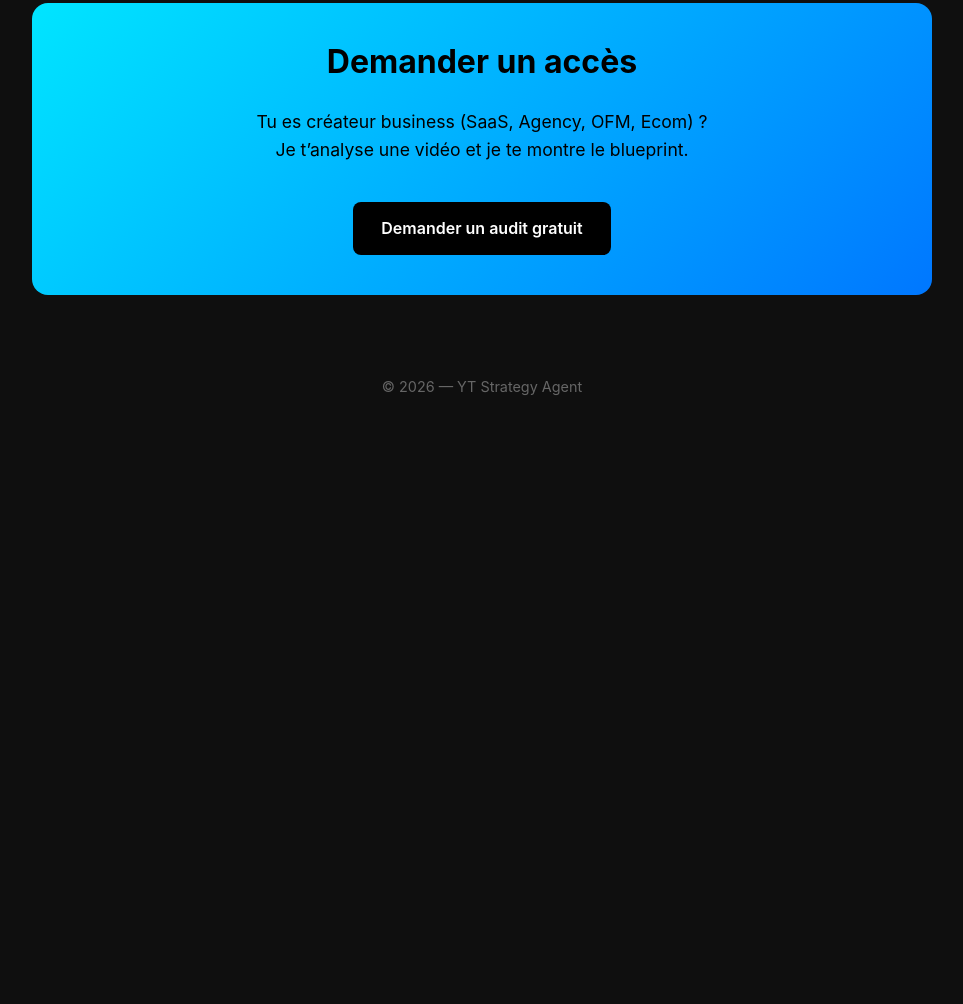
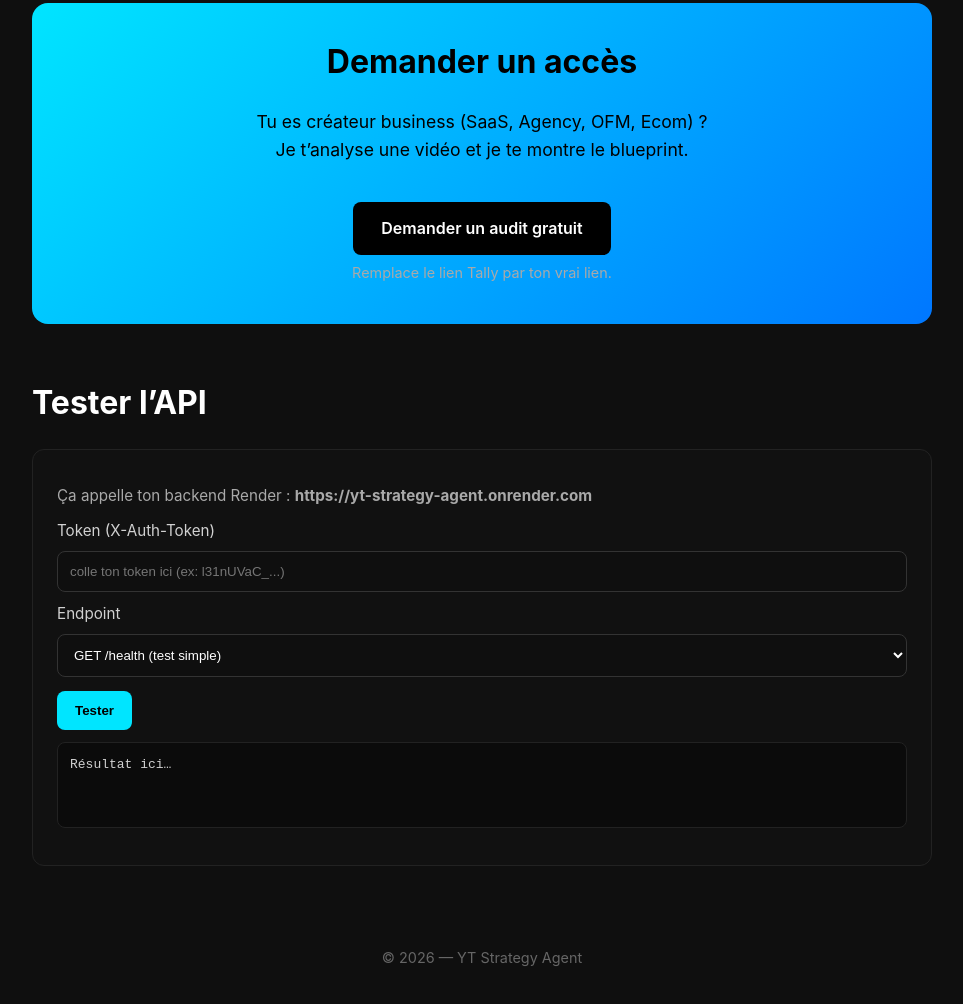
Before and after one commit to amhalilyes-cell/yt-strategy-agent, a website: page frontend/index.html in a window 1280 px wide. Shown: the part 1308-2312 px from the top of the page, without its empty margins (158-1121 px from the left). Before the commit the page ends 1766 px from the top, so only its background shows below. Drawn offline with Linux system fonts and the light colour scheme.

Commit message:
Landing: add API tester

```diff
--- a/frontend/index.html
+++ b/frontend/index.html
@@ -78,6 +78,68 @@
       color: #666;
       font-size: 0.9rem;
     }
+
+    /* ===== API tester styles ===== */
+    .api {
+      margin-top: 20px;
+      padding: 24px;
+      border-radius: 12px;
+      background: #111;
+      border: 1px solid #222;
+      color: #fff;
+    }
+    .api label {
+      display: block;
+      margin-top: 10px;
+      font-size: 0.95rem;
+      color: #d1d1d1;
+    }
+    .api input, .api select {
+      width: 100%;
+      padding: 12px;
+      border-radius: 8px;
+      border: 1px solid #333;
+      background: #0f0f0f;
+      color: #fff;
+      margin-top: 8px;
+      box-sizing: border-box;
+      outline: none;
+    }
+    .api button {
+      margin-top: 14px;
+      padding: 12px 18px;
+      border-radius: 8px;
+      border: 0;
+      font-weight: 800;
+      cursor: pointer;
+      background: #00e5ff;
+      color: #000;
+    }
+    .api button:active {
+      transform: translateY(1px);
+    }
+    .api pre {
+      margin-top: 12px;
+      padding: 12px;
+      border-radius: 8px;
+      background: #0b0b0b;
+      border: 1px solid #222;
+      color: #d1d1d1;
+      overflow: auto;
+      white-space: pre-wrap;
+      word-break: break-word;
+      min-height: 60px;
+    }
+    .hint {
+      margin-top: 10px;
+      font-size: 0.95rem;
+      color: #a9a9a9;
+    }
+    .small {
+      font-size: 0.9rem;
+      color: #a9a9a9;
+      margin-top: 6px;
+    }
   </style>
 </head>
 <body>
@@ -133,8 +195,26 @@
         Tu es créateur business (SaaS, Agency, OFM, Ecom) ?<br>
         Je t’analyse une vidéo et je te montre le blueprint.
       </p>
-      <a href="https://tally.so/r/xxxxxx">Demander un audit gratuit</a>
-      <!-- remplace par Tally / Typeform / Google Form -->
+      <a href="https://tally.so/r/xxxxxx" target="_blank" rel="noreferrer">Demander un audit gratuit</a>
+      <div class="small">Remplace le lien Tally par ton vrai lien.</div>
+    </div>
+
+    <!-- API TEST -->
+    <h2>Tester l’API</h2>
+    <div class="card api">
+      <div class="hint">Ça appelle ton backend Render : <strong>https://yt-strategy-agent.onrender.com</strong></div>
+
+      <label>Token (X-Auth-Token)</label>
+      <input id="token" placeholder="colle ton token ici (ex: l31nUVaC_...)" />
+
+      <label>Endpoint</label>
+      <select id="endpoint">
+        <option value="health">GET /health (test simple)</option>
+        <option value="blueprint">POST /playbook/blueprint/v2 (blueprint)</option>
+      </select>
+
+      <button id="run">Tester</button>
+      <pre id="out">Résultat ici…</pre>
     </div>
 
     <footer>
@@ -142,5 +222,55 @@
     </footer>
   </div>
 
+  <script>
+    // Ton backend Render
+    const API_BASE = "https://yt-strategy-agent.onrender.com";
+
+    const btn = document.getElementById("run");
+    const out = document.getElementById("out");
+
+    btn.addEventListener("click", async () => {
+      const token = document.getElementById("token").value.trim();
+      const endpoint = document.getElementById("endpoint").value;
+
+      out.textContent = "Loading...";
+
+      try {
+        if (endpoint === "health") {
+          const r = await fetch(`${API_BASE}/health`);
+          const data = await r.json();
+          out.textContent = JSON.stringify(data, null, 2);
+          return;
+        }
+
+        // blueprint
+        if (!token) {
+          out.textContent = "❌ Mets ton token dans le champ (X-Auth-Token).";
+          return;
+        }
+
+        const r = await fetch(`${API_BASE}/playbook/blueprint/v2`, {
+          method: "POST",
+          headers: {
+            "Content-Type": "application/json",
+            "X-Auth-Token": token
+          },
+          body: JSON.stringify({
+            video_id: "nV6OzZ6ToXE",
+            baseline_lookback: 30,
+            vertical: "saas",
+            goal: "leads",
+            language: "fr"
+          })
+        });
+
+        const text = await r.text();
+        out.textContent = text;
+      } catch (e) {
+        out.textContent = "❌ Erreur: " + (e && e.message ? e.message : String(e));
+      }
+    });
+  </script>
+
 </body>
 </html>
```
